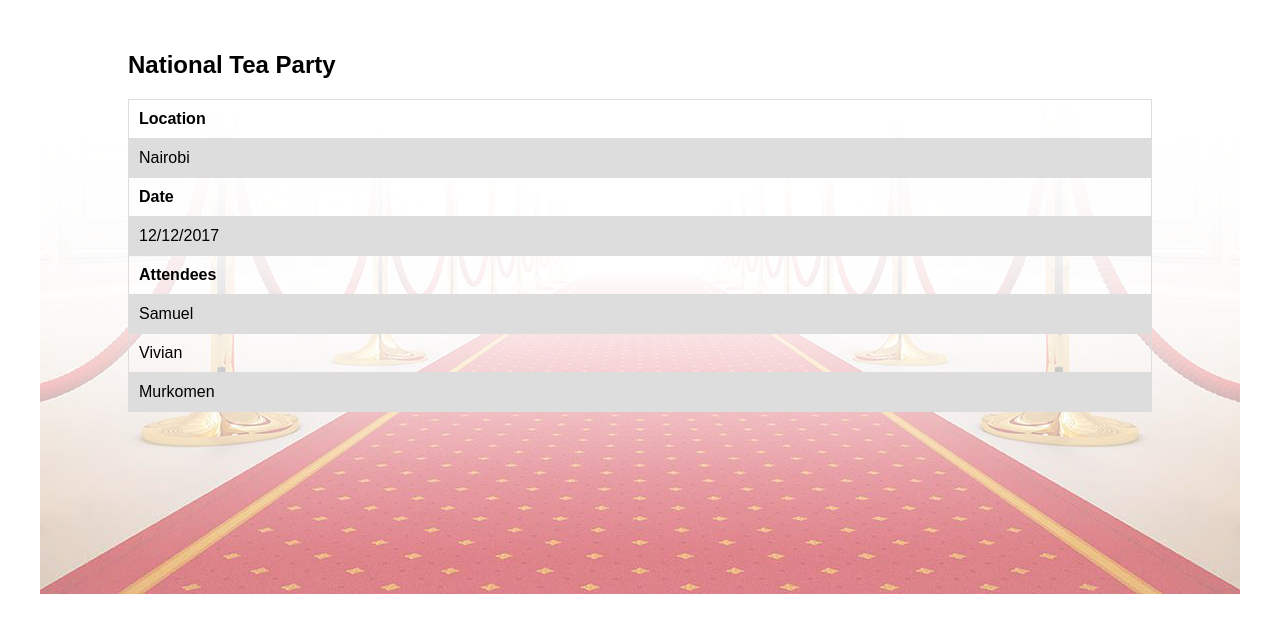
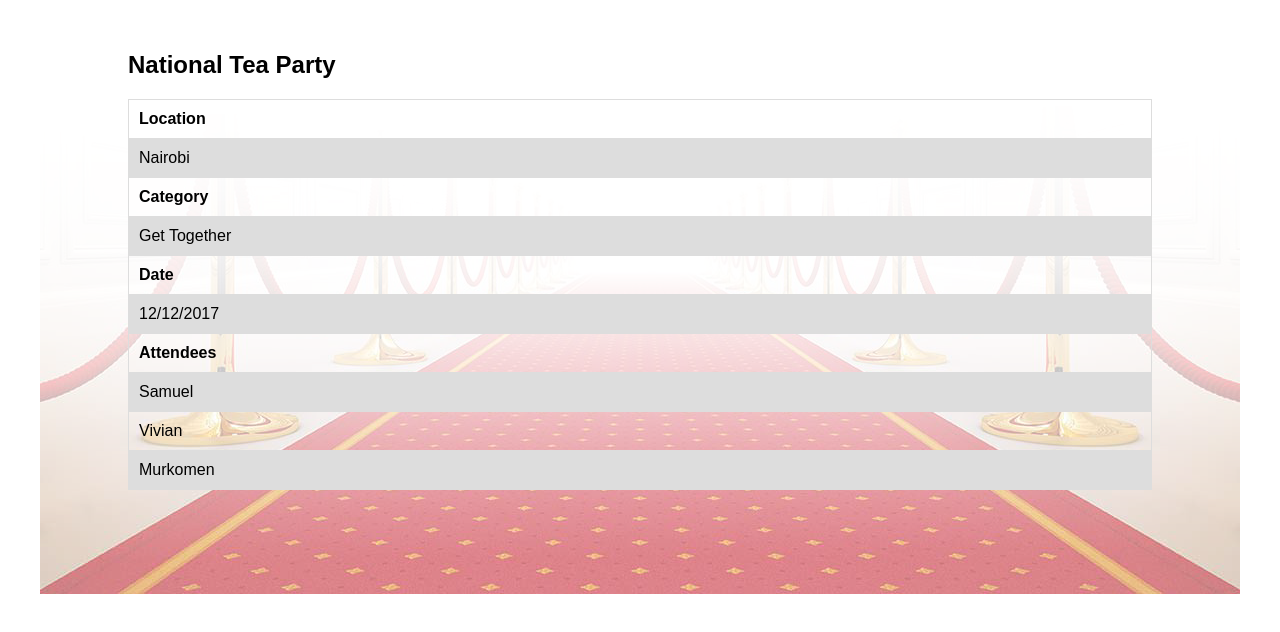
Before and after one commit to mutoromike/bright_events, a plain HTML site: page Designs/UI/eventdetails.html in a window 1280 px wide. Shown: the part 134-766 px from the top of the page. Drawn offline with Linux system fonts and the light colour scheme.

Commit message:
FEATURE: Add UI Showing Event Details

```diff
--- a/Designs/UI/eventdetails.html
+++ b/Designs/UI/eventdetails.html
@@ -31,6 +31,12 @@
                         <td>Nairobi</td>
                     </tr>
                     <tr>
+                        <th>Category</th>
+                    </tr>
+                    <tr>
+                        <td>Get Together</td>
+                    </tr>
+                    <tr>
                             <th>Date</th>
                     </tr>
                     <tr>
```
